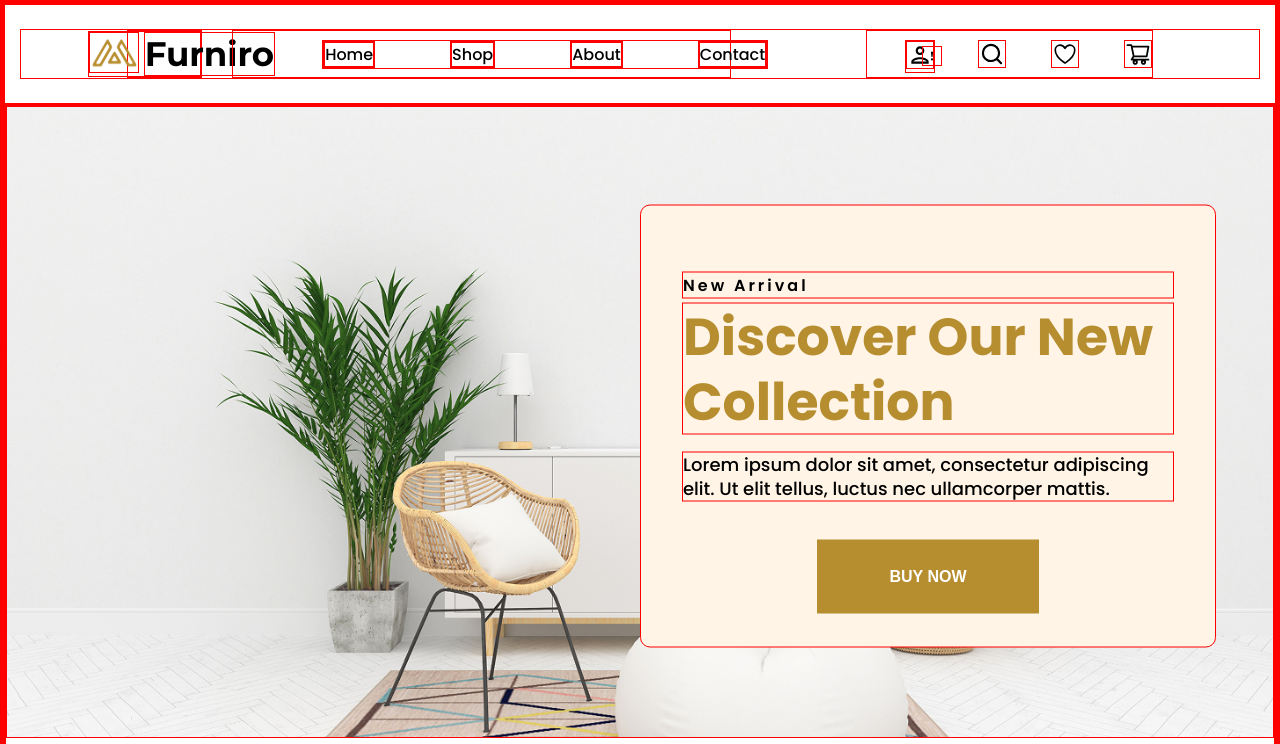
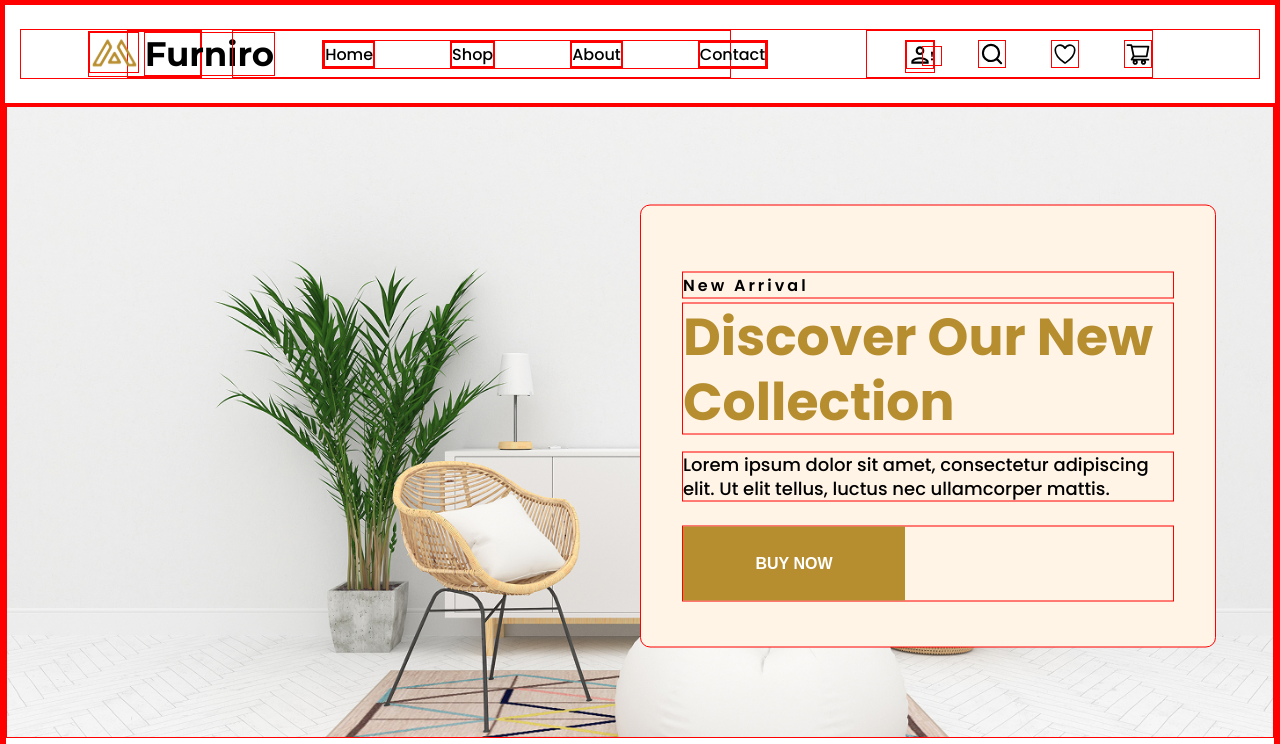
Before and after one commit to Hannalysis/furniture-site-implementation, a React (Vite) app: page / in a window 1280 px wide. Shown: the top 744 px of the page. Built offline with nearby package versions, Linux system fonts and the light colour scheme.

Commit message:
fix: Container for Buy Now button to left align
To match figma design.

```diff
--- a/src/pages/Home/Banner/Banner.tsx
+++ b/src/pages/Home/Banner/Banner.tsx
@@ -21,7 +21,9 @@ export const Banner = () => (
                         Lorem ipsum dolor sit amet, consectetur adipiscing elit. Ut elit tellus,
                         luctus nec ullamcorper mattis.
                     </Typography>
-                    <button className={classes.bannerBuyButton}>BUY NOW</button>
+                    <div className={classes.buttonContainer}>
+                        <button className={classes.bannerBuyButton}>BUY NOW</button>
+                    </div>
             </div>
     </section>
 );
```
